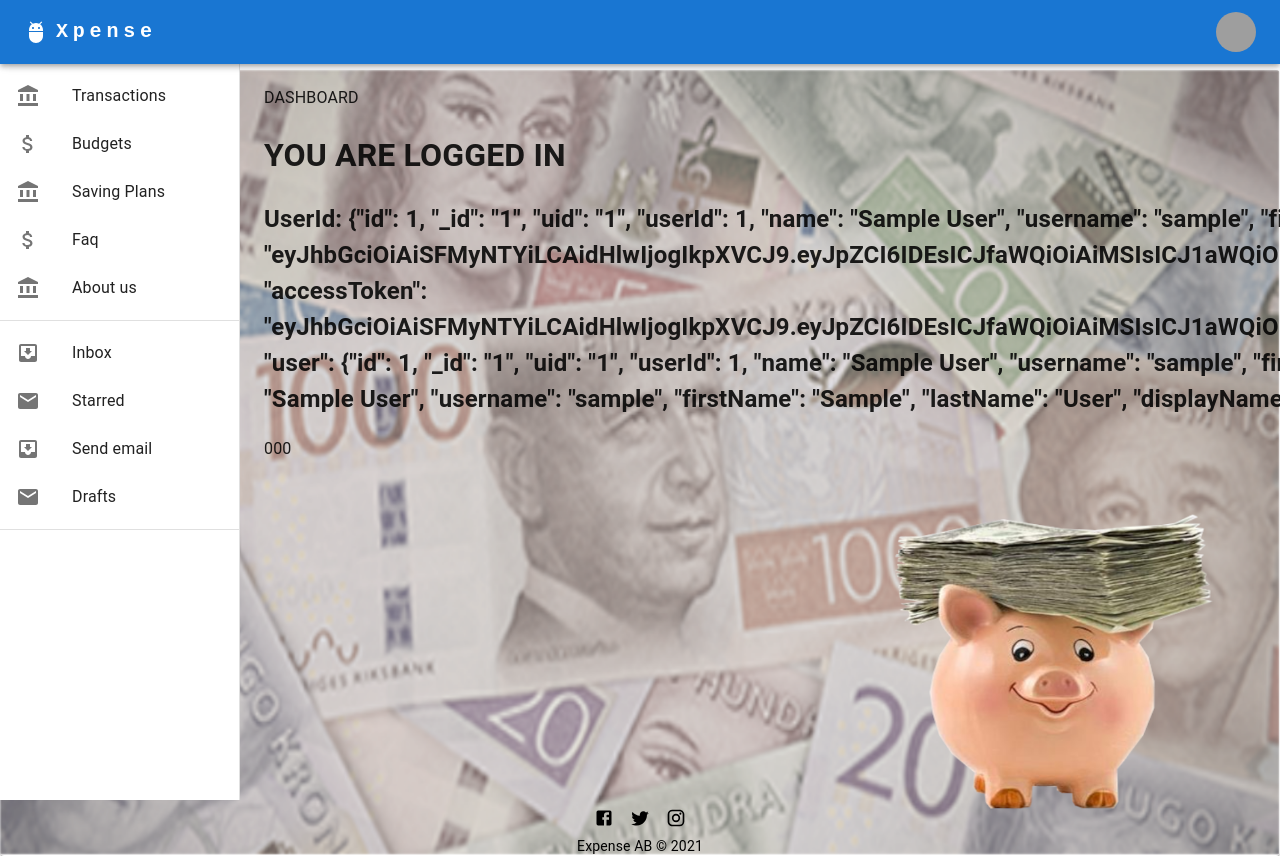
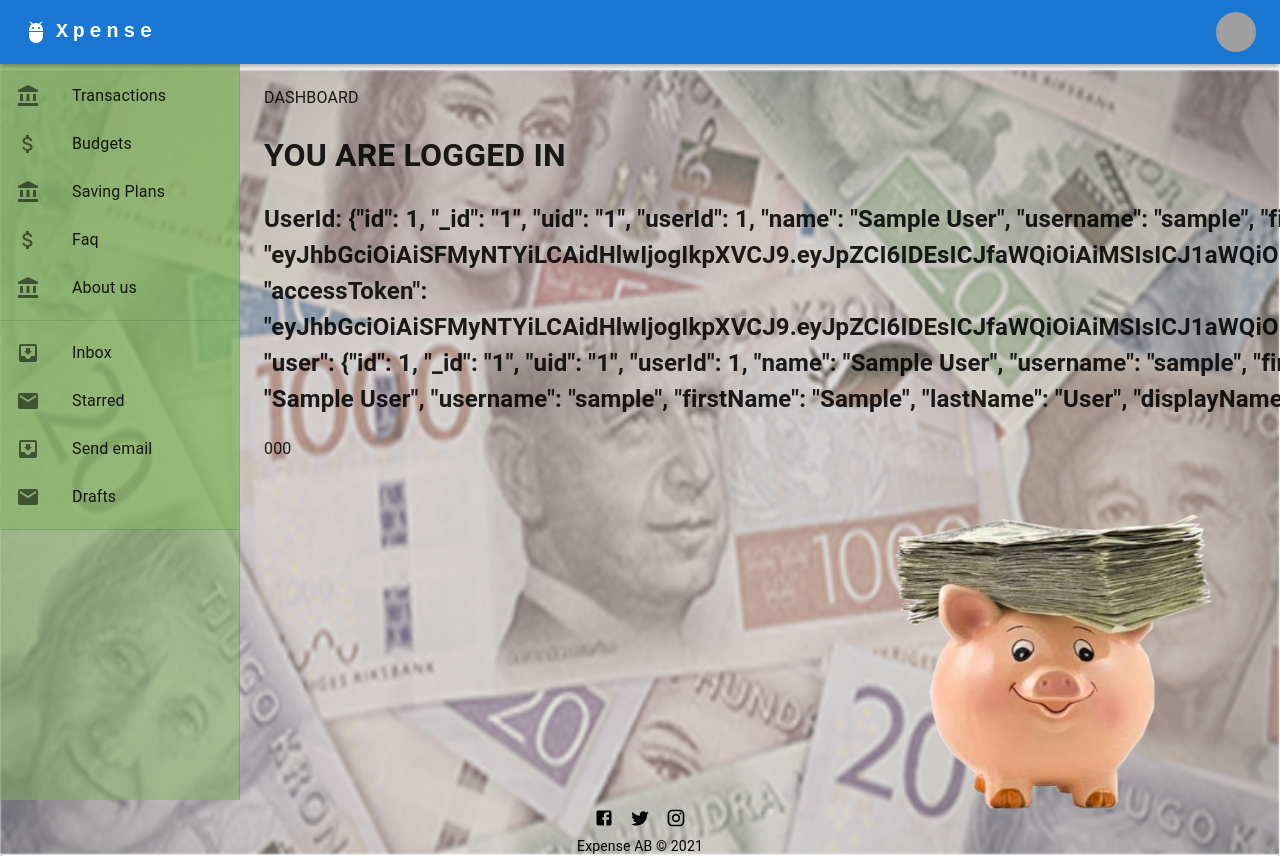
Before and after one commit to Fullstack-Roligheter/Frontend-ReactTS, a React (Create React App) app: page /1/dashboard in a window 1280 px wide. Shown: the top 856 px of the page. Built offline with nearby package versions, Linux system fonts and the light colour scheme; sample sign-in values are in the browser's storage; grey boxes are pictures that could not be loaded.

Commit message:
Green sidebar? :P

```diff
--- a/src/shared/layout/sidebar/sidebar.tsx
+++ b/src/shared/layout/sidebar/sidebar.tsx
@@ -34,21 +34,23 @@ export default function Sidebar(props: Props) {
   ]
 
   return (
-    <Box sx={{ display: 'flex', marginRight: 3 }}>
+    <Box sx={{ display: 'flex', marginRight: 3 }}  >
       <CssBaseline />
       <Drawer
         variant='permanent'
+
         sx={{
           width: drawerWidth,
           flexShrink: 0,
           [`& .MuiDrawer-paper`]: {
             width: drawerWidth,
             boxSizing: 'border-box',
+            backgroundColor: 'rgba(130, 180, 95, 0.5)',
           },
         }}
       >
         <Toolbar />
-        <Box sx={{ overflow: 'auto' }}>
+        <Box sx={{ overflow: 'auto', backgroundColor: 'rgba(130, 180, 95, 0.5)' }}>
           <List>
             {MenuTargets.map((menuItem, index) => (
               <ListItem key={menuItem.title} disablePadding>
@@ -79,19 +81,6 @@ export default function Sidebar(props: Props) {
             ))}
           </List>
           <Divider />
-          {/*
-					<List>
-						{['All mail', 'Trash', 'Spam'].map((text, index) => (
-							<ListItem key={text} disablePadding>
-								<ListItemButton>
-									<ListItemIcon>
-										{index % 2 === 0 ? <InboxIcon /> : <MailIcon />}
-									</ListItemIcon>
-									<ListItemText primary={text} />
-								</ListItemButton>
-							</ListItem>
-						))}
-					</List> */}
         </Box>
       </Drawer>
     </Box>
```
